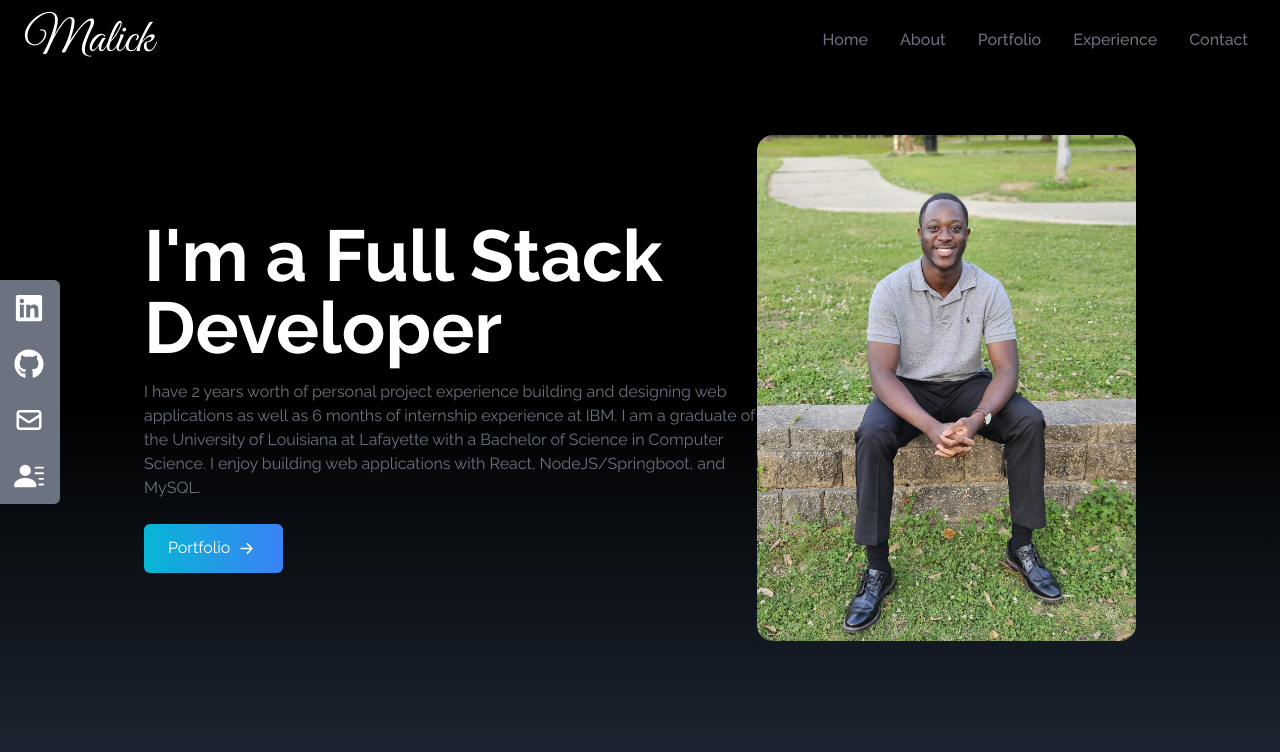
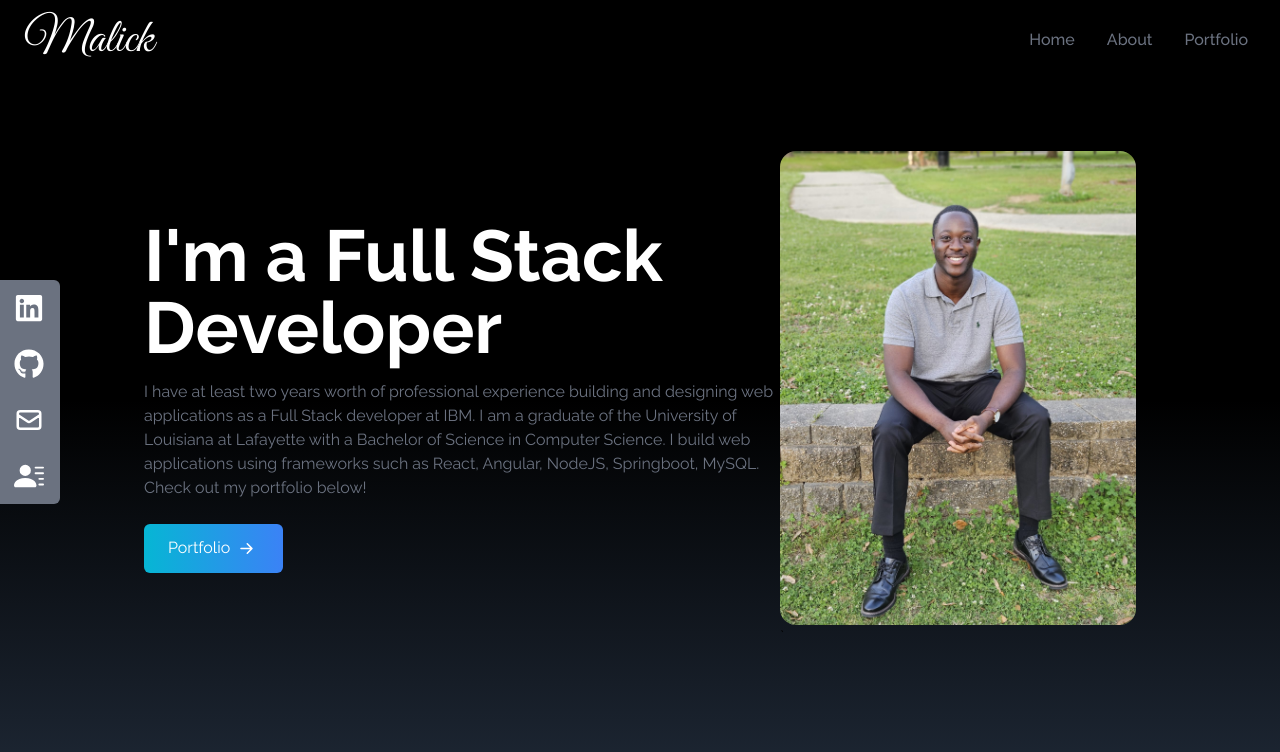
Before and after one commit to malikaii/Portfolio, a React (Create React App) app in the folder portfolio-malick/: page / in a window 1280 px wide. Shown: the top 752 px of the page. Built offline with nearby package versions, Linux system fonts and the light colour scheme.

Commit message:
Implement routes and navigation using react router

```diff
--- a/portfolio-malick/package.json
+++ b/portfolio-malick/package.json
@@ -40,6 +40,7 @@
   "devDependencies": {
     "autoprefixer": "^10.4.14",
     "postcss": "^8.4.23",
+    "react-router-dom": "^7.1.1",
     "tailwindcss": "^3.3.2"
   }
 }
--- a/portfolio-malick/src/App.js
+++ b/portfolio-malick/src/App.js
@@ -1,16 +1,19 @@
+import { BrowserRouter, Route, Routes } from "react-router-dom";
 import About from "./components/About";
 import Home from "./components/Home";
 import SocialLinks from "./components/SocialLinks";
 import Navbar from "./components/navbar";
+import ErrorPage from "./components/ErrorPage";
 
 function App() {
   return (
-    <div>
-      <Navbar/>
-      <Home/>
-      <SocialLinks/>
-      {/* <About/> */}
-    </div>
+    <BrowserRouter>
+      <Routes>
+        <Route index element={<Home />} />
+        <Route path="*" element={<ErrorPage />} />
+        <Route path="/about" element={<About />} />
+      </Routes>
+    </BrowserRouter>
   );
 }
 
--- /dev/null
+++ b/portfolio-malick/src/components/ErrorPage.jsx
@@ -0,0 +1,11 @@
+import React from 'react'
+
+function ErrorPage() {
+  return (
+    <div>
+        <h3>This page does not exist</h3>
+    </div>
+  )
+}
+
+export default ErrorPage;
--- a/portfolio-malick/src/components/Home.jsx
+++ b/portfolio-malick/src/components/Home.jsx
@@ -2,9 +2,13 @@ import React from 'react'
 import HeroImage from '../assets/Malick_ID_IMG.JPG'
 import { BsArrowRightSquareFill } from "react-icons/bs";
 import {BsArrowRightShort} from "react-icons/bs";
+import SocialLinks from './SocialLinks';
+import Navbar from './navbar';
 
 const Home = () => {
   return (
+    <>
+    <Navbar/>
     <div
       name="home"
       className="h-screen bg-gradient-to-b
@@ -22,11 +26,12 @@ const Home = () => {
             I'm a Full Stack Developer
           </h2>
           <p className='text-gray-500 py-4' max-w-md>
-            I have 2 years worth of personal project experience building and
-            designing web applications as well as 6 months of internship
-            experience at IBM. I am a graduate of the University of Louisiana at
-            Lafayette with a Bachelor of Science in Computer Science. I enjoy
-            building web applications with React, NodeJS/Springboot, and MySQL.
+            I have at least two years worth of professional experience building and
+            designing web applications as a Full Stack developer at IBM.
+            I am a graduate of the University of Louisiana at
+            Lafayette with a Bachelor of Science in Computer Science. I build
+            web applications using frameworks such as React, Angular,
+            NodeJS, Springboot, MySQL. Check out my portfolio below!
           </p>
 
           <div>
@@ -50,6 +55,8 @@ const Home = () => {
         </div>
       </div>
     </div>
+    <SocialLinks/>
+    </>
   );
 }
 
--- a/portfolio-malick/src/components/navbar.jsx
+++ b/portfolio-malick/src/components/navbar.jsx
@@ -1,5 +1,6 @@
 import React, {useState} from 'react'
 import {FaBars, FaTimes} from 'react-icons/fa';
+import { Link } from 'react-router-dom';
 const Navbar = () => {
 
     const [nav, setNav] = useState(false);
@@ -16,14 +17,6 @@ const Navbar = () => {
       {
         id: 3,
         link: "portfolio",
-      },
-      {
-        id: 4,
-        link: "experience",
-      },
-      {
-        id: 5,
-        link: "contact",
       },
     ];
   return (
@@ -42,7 +35,7 @@ const Navbar = () => {
             className="px-4 cursor-pointer capitalize
             font-medium text-gray-500 hover:scale-105 duration-200"
           >
-            {link}
+            <Link to={link}>{link}</Link>
           </li>
         ))}
       </ul>
```
Also changed, not shown: 1 other file (tests, documents, lock files or other folders).
